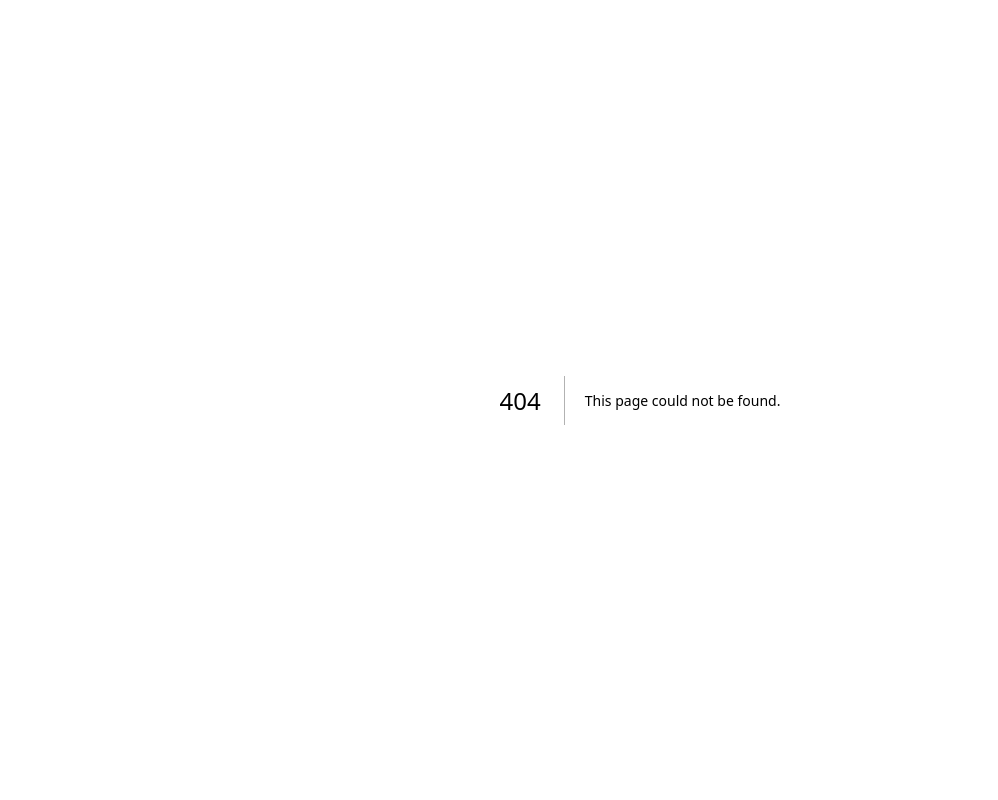
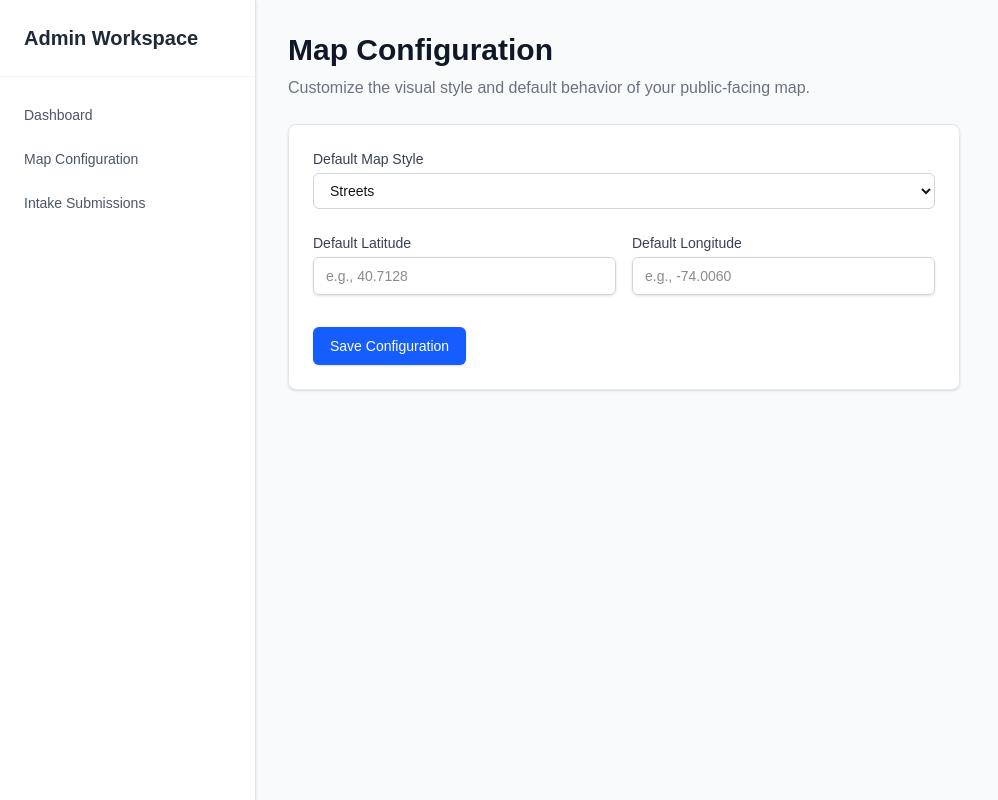
Before and after one commit to soknaughty/urban-city-map, a Next.js app: page /admin/map-settings in a window 1280 px wide. Before the commit this address had no page. Shown: the whole page, without its empty margins (0-998 px from the left). Built offline with nearby package versions, Linux system fonts and the light colour scheme.

Commit message:
feat: create admin map configuration page with interactive form layout

```diff
--- /dev/null
+++ b/app/admin/map-settings/page.tsx
@@ -0,0 +1,57 @@
+'use client';
+
+export default function MapSettingsPage() {
+  return (
+    <div className="space-y-6">
+      <header>
+        <h1 className="text-3xl font-bold text-gray-900">Map Configuration</h1>
+        <p className="text-gray-500 mt-2">Customize the visual style and default behavior of your public-facing map.</p>
+      </header>
+
+      <div className="bg-white border border-gray-200 rounded-lg shadow-sm p-6 max-w-2xl">
+        <form className="space-y-6">
+          {/* Map Style Selection */}
+          <div>
+            <label className="block text-sm font-medium text-gray-700">Default Map Style</label>
+            <select className="mt-1 block w-full pl-3 pr-10 py-2 text-base border border-gray-300 focus:outline-none focus:ring-blue-500 focus:border-blue-500 sm:text-sm rounded-md bg-white">
+              <option>Streets</option>
+              <option>Satellite</option>
+              <option>Light Mode</option>
+              <option>Dark Mode</option>
+            </select>
+          </div>
+
+          {/* Default Coordinates */}
+          <div className="grid grid-cols-2 gap-4">
+            <div>
+              <label className="block text-sm font-medium text-gray-700">Default Latitude</label>
+              <input
+                type="text"
+                placeholder="e.g., 40.7128"
+                className="mt-1 block w-full border border-gray-300 rounded-md shadow-sm py-2 px-3 focus:outline-none focus:ring-blue-500 focus:border-blue-500 sm:text-sm"
+              />
+            </div>
+            <div>
+              <label className="block text-sm font-medium text-gray-700">Default Longitude</label>
+              <input
+                type="text"
+                placeholder="e.g., -74.0060"
+                className="mt-1 block w-full border border-gray-300 rounded-md shadow-sm py-2 px-3 focus:outline-none focus:ring-blue-500 focus:border-blue-500 sm:text-sm"
+              />
+            </div>
+          </div>
+
+          {/* Save Button */}
+          <div className="pt-2">
+            <button
+              type="button"
+              className="bg-blue-600 border border-transparent rounded-md shadow-sm py-2 px-4 inline-flex justify-center text-sm font-medium text-white hover:bg-blue-700 focus:outline-none focus:ring-2 focus:ring-offset-2 focus:ring-blue-500"
+            >
+              Save Configuration
+            </button>
+          </div>
+        </form>
+      </div>
+    </div>
+  );
+}
```
